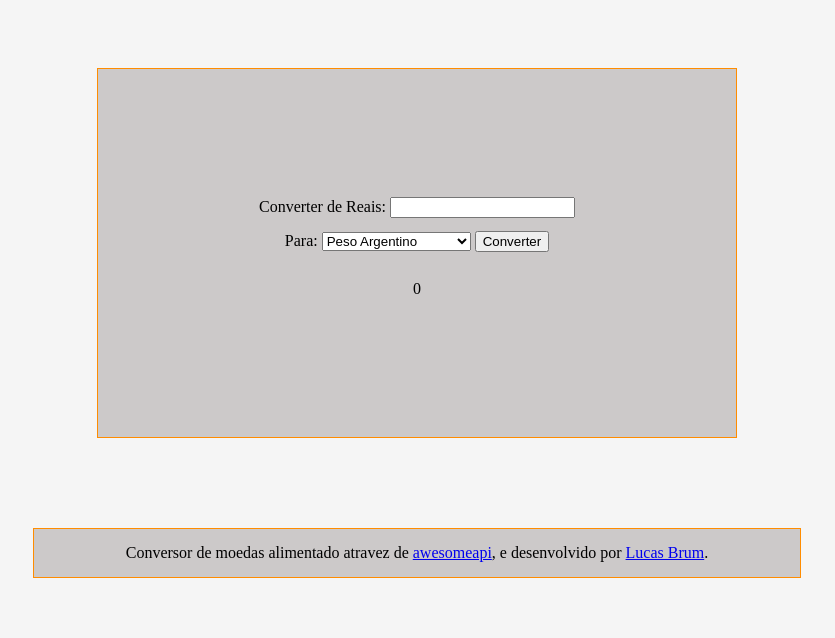
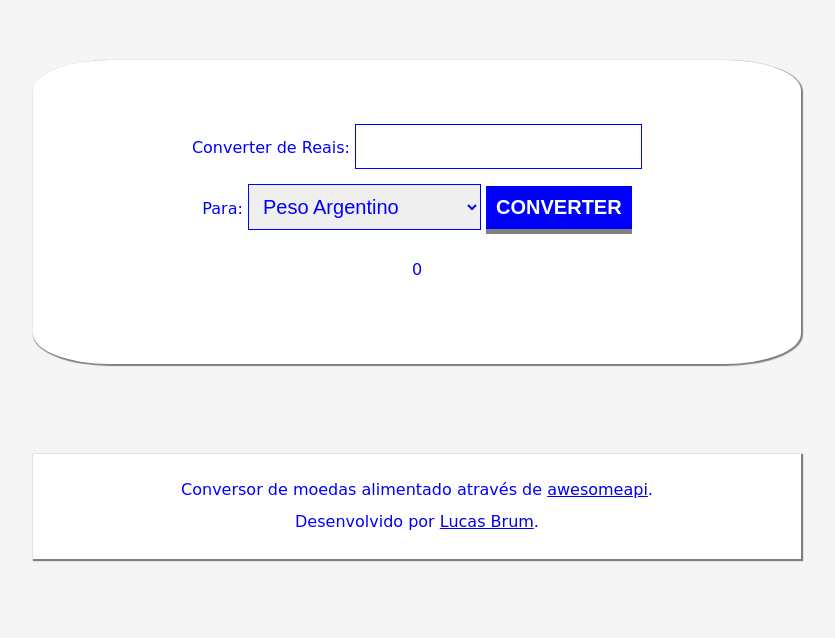
Before and after one commit to Lucas-Brum/Conversor-de-moedas, a plain HTML site: page index.html in a window 1280 px wide. Shown: the part 162-800 px from the top of the page, without its empty margins (223-1058 px from the left). Drawn offline with Linux system fonts and the light colour scheme.

Commit message:
Update de melhorias visuais

```diff
--- a/index.html
+++ b/index.html
@@ -2,8 +2,12 @@
 <html lang="en">
 <head>
   <meta charset="UTF-8">
+
   <meta name="viewport" content="width=device-width, initial-scale=1.0">
+
   <link rel="stylesheet" href="style.css">
+
+  <link href="https://fonts.googleapis.com/css2?family=Rowdies:wght@100&display=swap" rel="stylesheet">
 
   <title> Conversor </title>
 </head>
@@ -16,11 +20,11 @@
   <section>
     <div>
       <span>Converter de Reais:</span>
-      <input  id = "money" type="number" min = "0">
+      <input class="inp" id = "money" type="number" min = "0">
     </div>
     <div class="converterPara">
       <span class = "to">Para:</span>
-      <select name="moneyTo" id="moneyTo">
+      <select class="opt" name="moneyTo" id="moneyTo">
         <option value="ARS">Peso Argentino</option>
         <option value="AUD">Dólar Australiano</option>
         <option value="BTC">Bitcoin</option>
@@ -37,12 +41,13 @@
         <option value="USDT">Dólar Turismo</option>
         <option value="XRP">Riple</option>
       </select>
-      <button id = "toConvert">Converter</button>
+      <button class="btn btn-blue" id = "toConvert">Converter</button>
       <p class="results" id = "results">0</p>
     </div>
   </section>
   <footer>
-    <p>Conversor de moedas alimentado atravez de <a href = "https://docs.awesomeapi.com.br/api-de-moedas">awesomeapi</a>, e desenvolvido por <a href="https://lucas-brum.github.io/LucasBrum/">Lucas Brum</a>.  </p>
+    <p>Conversor de moedas alimentado através de <a href = "https://docs.awesomeapi.com.br/api-de-moedas">awesomeapi</a>.
+       <br/><br/>Desenvolvido por <a href="https://lucas-brum.github.io/LucasBrum/">Lucas Brum</a>.  </p>
   </footer>
     <script src="main.js"></script>
 
--- a/style.css
+++ b/style.css
@@ -25,9 +25,7 @@ article, aside, details, figcaption, figure,
 footer, header, hgroup, menu, nav, section {
 	display: block;
 }
-body {
-	line-height: 1;
-}
+
 ol, ul {
 	list-style: none;
 }
@@ -44,15 +42,56 @@ table {
 	border-spacing: 0;
 }
 /*Minhas configuraçõs CSS*/
-/*MOBILE*/
-body{
-  background:whitesmoke;
+body {
+  line-height: 1;
+  background: whitesmoke;
+  font-family: 'Rowdies', cursive;
 }
 header,section,footer{
+  color: blue;
   text-align: center;
-  background: rgb(204, 201, 201);
-  border: 1px solid darkorange;
+  background: white;
+  box-shadow: 1px 1px 1px 1px gray;
+
 }
+header,footer{
+  padding: 1%
+}
+section{
+  border-radius: 10%;
+}
+.inp{
+  border: 1px solid blue;
+}
+input[type=number] {
+  color: blue;
+}
+select {
+  color: blue;
+  border: 1px solid blue;
+}
+.btn {
+
+  text-transform: uppercase;
+  font-weight: 700;
+  border: none;
+  cursor: pointer;
+}
+.btn-blue{
+  background: rgb(0, 0, 255)  ;
+  color: white;
+  box-shadow: 0 5px gray;
+
+}
+.btn-blue:active{
+  position: relative;
+  top: 5px;
+  box-shadow: none;
+}
+
+
+
+/*MOBILE*/
 @media(max-width : 600px){
   header{
     margin-top: 7%;
@@ -64,11 +103,11 @@ header,section,footer{
 
   }
   section{
-    margin-top: 20%;
+    margin-top: 14%;
     margin-right: 10%;
     margin-left: 10%;
-    padding-top: 20%;
-    padding-bottom: 20%;
+    padding-top: 15%;
+    padding-bottom: 25%;
     height: 10vh;
     text-align: center;
 
@@ -76,14 +115,27 @@ header,section,footer{
   section .results,section .converterPara{
     padding-top: 2%;
   }
+
+
+
+  .btn {
+    font-size:10px;
+    text-transform: uppercase;
+    padding:5px;
+    margin-top: 5px;
+  }
+
+
+
   footer{
-    margin-top: 25%;
+    margin-top: 10%;
     margin-left: 5%;
     margin-right: 5%;
     padding-bottom: 1%;
 
   }
 }
+
 /*Desktop*/
 @media(min-width:601px){
   header{
@@ -93,15 +145,35 @@ header,section,footer{
 
   }
   section{
-    margin-top: 10%;
-    margin-left: 25%;
-    margin-right: 25%;
+    margin-top: 5%;
+    margin-left: 20%;
+    margin-right: 20%;
     height: 30vh;
-    padding-top: 10%;
+    padding-top: 5%;
 
   }
   section .results,section .converterPara{
     padding-top: 2%;
+  }
+  .inp{
+    padding: 10px;
+
+  }
+  input[type=number] {
+    font-size: 20px;
+  }
+  select {
+    padding: 10px;
+    font-size: 20px;
+  }
+  .btn {
+    font-size:20px;
+    padding:10px;
+  }
+  .btn-blue:hover{
+    background:rgb(0, 0, 109);
+    color:white;
+    box-shadow: 0 5px 0 rgb(37, 37, 37);
   }
   footer{
     margin-top: 7%;
```
